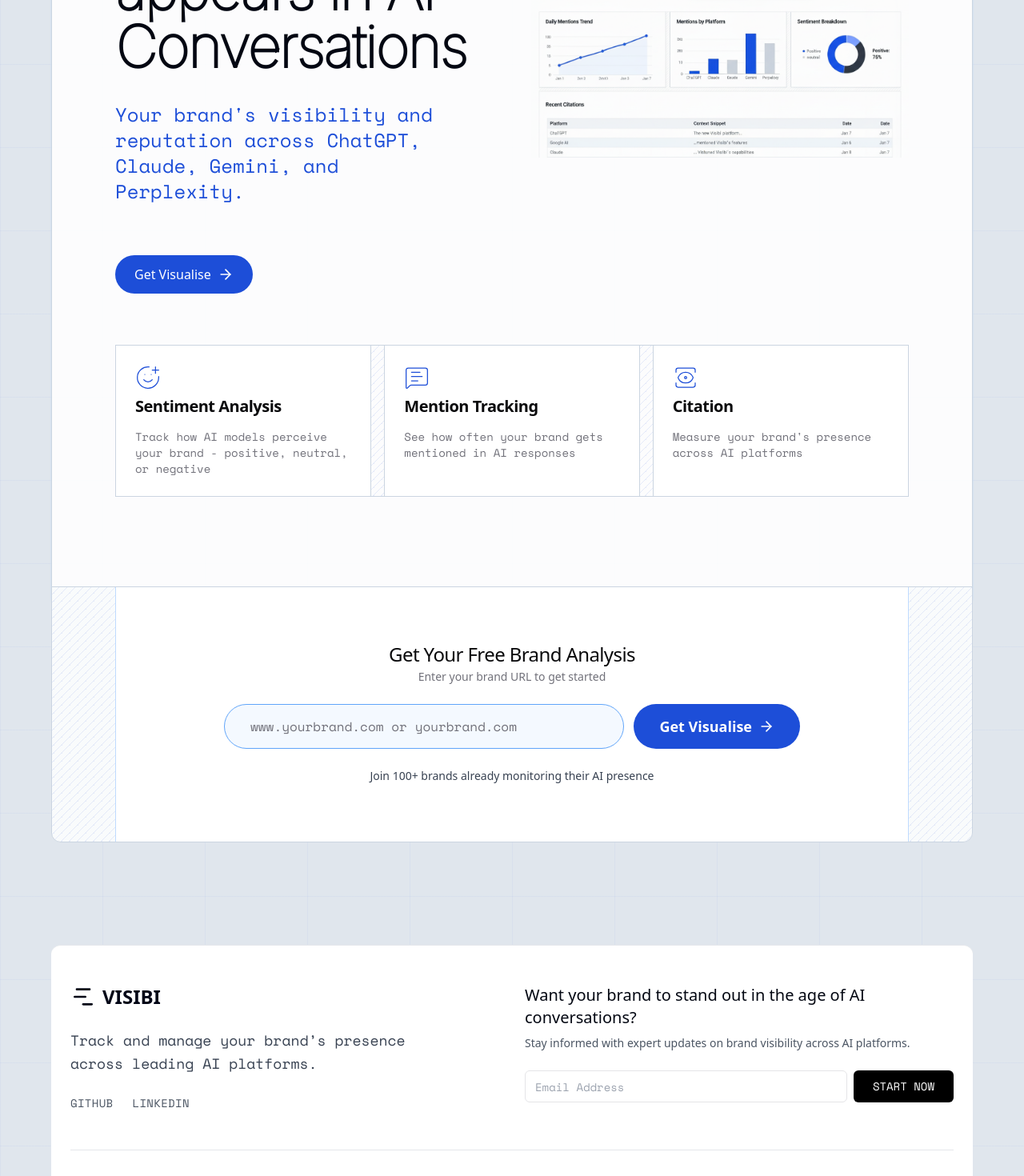
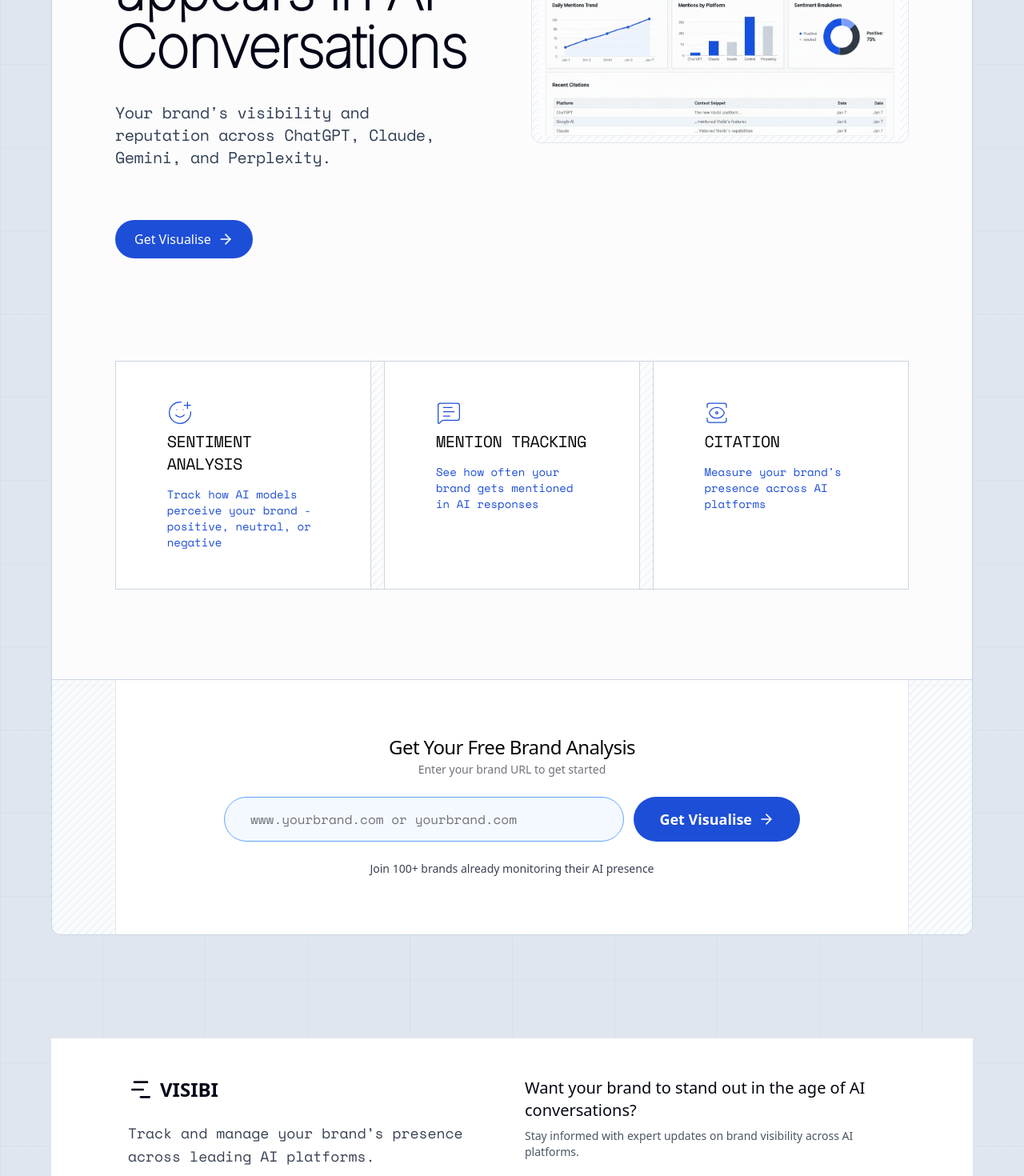
Before and after one commit to artrume-dev/govsb, a React (Vite) app in the folder frontend/: page / in a window 1280 px wide. Shown: the part 440-1910 px from the top of the page at 80% size. Built offline with nearby package versions, Linux system fonts and the light colour scheme.

Commit message:
updated text styles

```diff
--- a/frontend/src/pages/ComingSoon.jsx
+++ b/frontend/src/pages/ComingSoon.jsx
@@ -219,12 +219,12 @@
           </div>
            <div className="inline-block">
 
-            <h1 className="font-inter text-md text-5xl md:text-7xl font-bold tracking-tight text-gray-950 dark:text-slate-100">
+            <h1 className="font-inter text-md text-5xl md:text-7xl font-bold tracking-tight text-slate-950 dark:text-slate-100">
             Know where your Brand appears in AI Conversations
             {/* <span className="block text-gray-900 dark:text-slate-200 mt-2 font-light">Before Your Competitors</span> */}
             </h1>
             </div>
-            <h2 className="md:w-[90%] text-md md:text-2xl font-thin text-blue-700 dark:text-slate-100 mt-4 md:mt-6 mb-0">
+            <h2 className="md:w-[90%] text-md md:text-xl font-thin text-slate-700 tracking-tight dark:text-slate-100 mt-4 md:mt-6 mb-0">
              Your brand's visibility and reputation across ChatGPT, Claude, Gemini, and Perplexity.
             </h2>
 
@@ -242,9 +242,10 @@
           {/* Right Column - Image */}
 
 
-          <div className="relative w-full max-w-full mx-auto">
+          <div className="max-w-2xl text-center space-y-8 relative z-10">
 
-<img src='./sample-dash.png' alt='sample dashboard'></img>
+            <img src='./sample-dash.png' alt='sample dashboard' className="rounded-xl border border-slate-200 pattern-background p-2"></img>
+
 
 
 
@@ -283,42 +284,37 @@
             </div> */}
 
             </div>
-
-
-
-
-
       </div>
 
-         <div className="relative w-full py-8 mx-auto">
+         <div className="relative w-full py-8 mt-16 mx-auto">
 
              {/* Features Grid */}
             <div className="grid grid-cols-1 md:grid-cols-3 gap-4 mb-12 py-0  border-slate-300 border transition-colors pattern-background">
               <Card className="rounded-none border-0 shadow-none md:border-r border-slate-300 transition-colors">
-                <CardHeader>
+                <CardHeader className="w-3/4  mx-auto py-12">
                   <SmilePlus size={32} strokeWidth={1.25} absoluteStrokeWidth className="text-blue-700" />
-                  <CardTitle className="font-inter pb-2 text-xl font-bolder">Sentiment Analysis</CardTitle>
-                  <CardDescription className="font-space-mono text-sm">
+                  <CardTitle className="font-space-mono pb-2 text-xl font-normal uppercase">Sentiment Analysis</CardTitle>
+                  <CardDescription className="font-space-mono text-sm text-blue-700 dark:text-gray-400">
                     Track how AI models perceive your brand - positive, neutral, or negative
                   </CardDescription>
                 </CardHeader>
               </Card>
 
               <Card className="rounded-none border-0 shadow-none md:border-r md:border-l  border-slate-300 transition-colors">
-                <CardHeader>
+                <CardHeader className="w-3/4 mx-auto py-12">
                    <MessageSquareText size={32} strokeWidth={1.25} absoluteStrokeWidth className="text-blue-700" />
-                  <CardTitle className="font-inter pb-2 text-xl font-bolder">Mention Tracking</CardTitle>
-                  <CardDescription className="font-space-mono text-sm">
+                  <CardTitle className="font-space-mono pb-2 text-xl font-normal uppercase">Mention Tracking</CardTitle>
+                  <CardDescription className="font-space-mono text-sm text-blue-700 dark:text-gray-400">
                     See how often your brand gets mentioned in AI responses
                   </CardDescription>
                 </CardHeader>
               </Card>
 
               <Card className="rounded-none border-0 shadow-none md:border-l border-slate-300 transition-colors">
-                <CardHeader>
+                <CardHeader className="w-3/4 mx-auto py-12">
                   <View size={32} strokeWidth={1.25} absoluteStrokeWidth className="text-blue-700" />
-                  <CardTitle className="font-inter pb-2 text-xl font-bolder">Citation</CardTitle>
-                  <CardDescription className="font-space-mono text-sm">
+                  <CardTitle className="font-space-mono pb-2 text-xl font-normal uppercase">Citation</CardTitle>
+                  <CardDescription className="font-space-mono text-sm text-blue-700 dark:text-gray-400">
                     Measure your brand's presence across AI platforms
                   </CardDescription>
                 </CardHeader>
@@ -334,8 +330,8 @@
       <main ref={mainSectionRef} className="max-w-[90%] mx-auto px-12 py-12 relative z-10 bg-white dark:bg-gray-950 rounded-xl rounded-tl-none rounded-tr-none border-t border-b border-r border-l border-slate-300 dark:border-gray-800 mb-32">
 
       {/** lines Section */}
-      <div className="lg:block absolute h-full w-0 md:w-20 bg-slate-200/20 border-0 md:border-r md:border-t-0 md:border-blue-200 dark:border-gray-800 left-0 top-0 pattern-background rounded-bl-xl"></div>
-      <div className="lg:block absolute h-full w-0 md:w-20 bg-slate-200/20 border-0 md:border-l md:border-t-0 md:border-blue-200 dark:border-gray-800 right-0 top-0 pattern-background rounded-br-xl"></div>
+      <div className="lg:block absolute h-full w-0 md:w-20 bg-slate-200/20 border-0 md:border-r md:border-t-0 md:border-slate-200 dark:border-gray-800 left-0 top-0 pattern-background rounded-bl-xl"></div>
+      <div className="lg:block absolute h-full w-0 md:w-20 bg-slate-200/20 border-0 md:border-l md:border-t-0 md:border-slate-200 dark:border-gray-800 right-0 top-0 pattern-background rounded-br-xl"></div>
 
         {step === 1 && (
           <div className="space-y-8">
@@ -769,7 +765,7 @@
       </main>
 
       {/* Footer */}
-      <footer className="max-w-[90%] mx-auto px-6 py-12 mt-24 border-t border-gray-200 dark:border-gray-700 bg-white dark:bg-slate-950 rounded-xl">
+      <footer className="max-w-[90%] mx-auto px-24 py-12 mt-24 border-t border-gray-200 dark:border-gray-700 bg-white dark:bg-slate-950">
         <div className="grid grid-cols-1 md:grid-cols-2 gap-8 items-start">
           {/* Left Column - Logo and Description */}
           <div className="space-y-6">
@@ -803,7 +799,7 @@
           </div>
 
           {/* Right Column - Newsletter */}
-          <div className="space-y-6">
+          <div className="space-y-8">
             <div className="">
               <h3 className="font-sans text-xl text-gray-950 dark:text-white mb-2">
                 Want your brand to stand out in the age of AI conversations?
@@ -816,9 +812,9 @@
               <Input
                 type="email"
                 placeholder="Email Address"
-                className="flex-1 font-space-mono text-sm placeholder:text-gray-400"
+                className="flex-1 font-space-mono text-sm placeholder:text-gray-400 rounded-full text-gray-900 dark:text-gray-100"
               />
-              <Button className="bg-black dark:bg-white text-white dark:text-black hover:bg-gray-800 dark:hover:bg-gray-200 font-space-mono text-sm uppercase px-6">
+              <Button className="bg-slate-900 dark:bg-white text-white dark:text-black hover:bg-gray-800 dark:hover:bg-gray-200 font-space-mono text-sm uppercase px-6 rounded-full">
                 Start Now
               </Button>
             </div>
```
